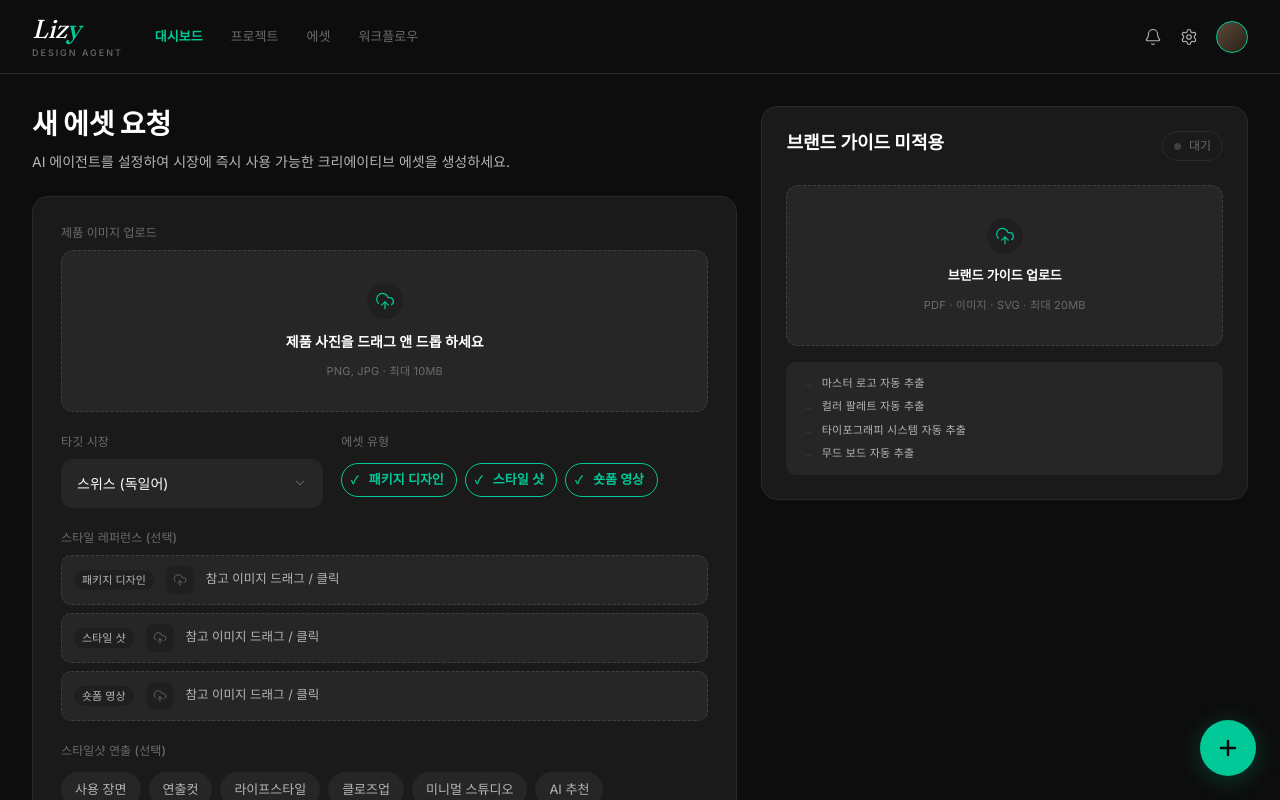
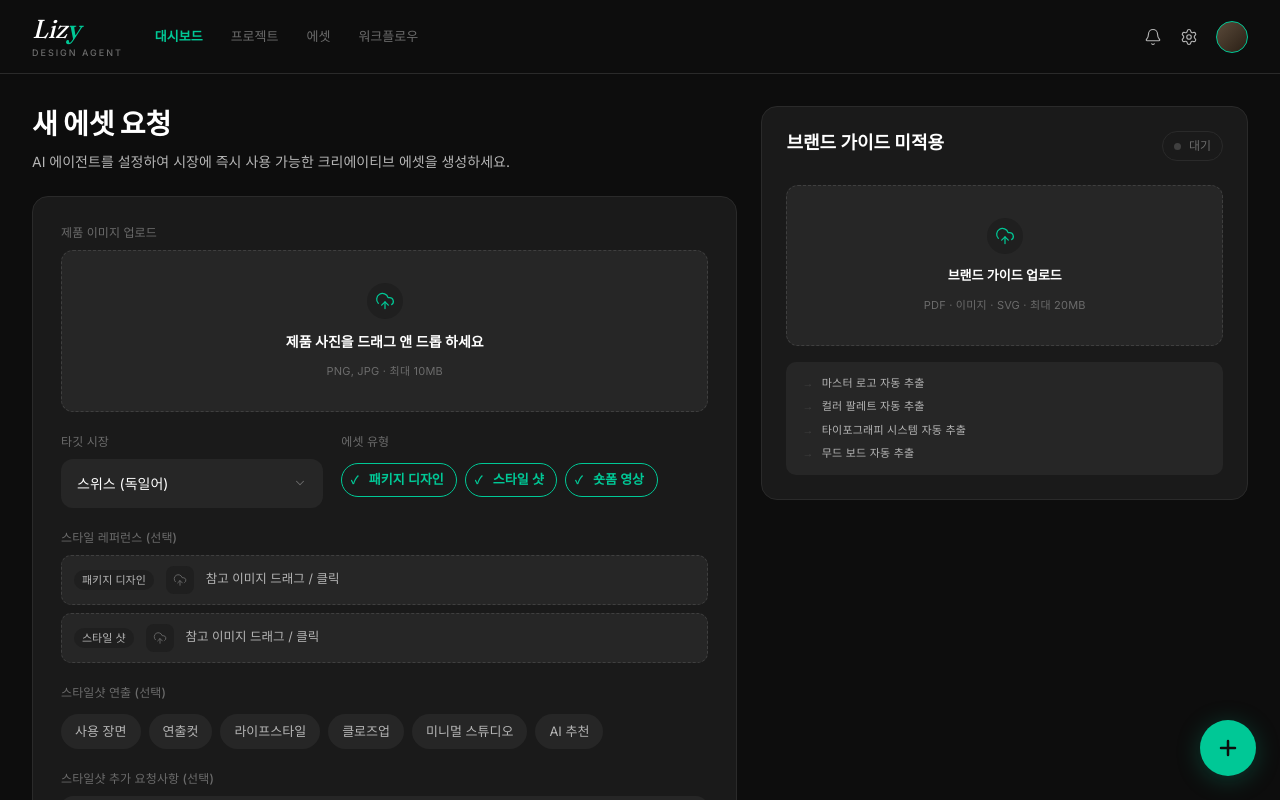
Before and after one commit to satoru-bitree/design-agent-lizy, a Next.js app: page /dashboard in a window 1280 px wide. Shown: the top 800 px of the page. Built offline with nearby package versions, Linux system fonts and the light colour scheme; a web font is replaced by a local one.

Commit message:
스타일레퍼런스 숏폼 제거

```diff
--- a/src/components/dashboard/asset-upload-form.tsx
+++ b/src/components/dashboard/asset-upload-form.tsx
@@ -317,11 +317,14 @@ export function AssetUploadForm({
 
         {/* Per-asset-type style references (optional). Only render dropzones
             for asset types currently selected, so it's clear which ref applies
-            where. */}
-        {assetTypes.size > 0 && (
+            where. short_video is excluded — seedance image-to-video doesn't
+            accept a reference input, so exposing the field would be misleading. */}
+        {(assetTypes.has("package") || assetTypes.has("style_shot")) && (
           <Field label="스타일 레퍼런스 (선택)">
             <div className="flex flex-col gap-2">
-              {ASSET_TYPE_ORDER.filter((t) => assetTypes.has(t)).map((t) => (
+              {ASSET_TYPE_ORDER.filter(
+                (t) => assetTypes.has(t) && t !== "short_video",
+              ).map((t) => (
                 <ReferenceRow
                   key={t}
                   kind={t}
```
